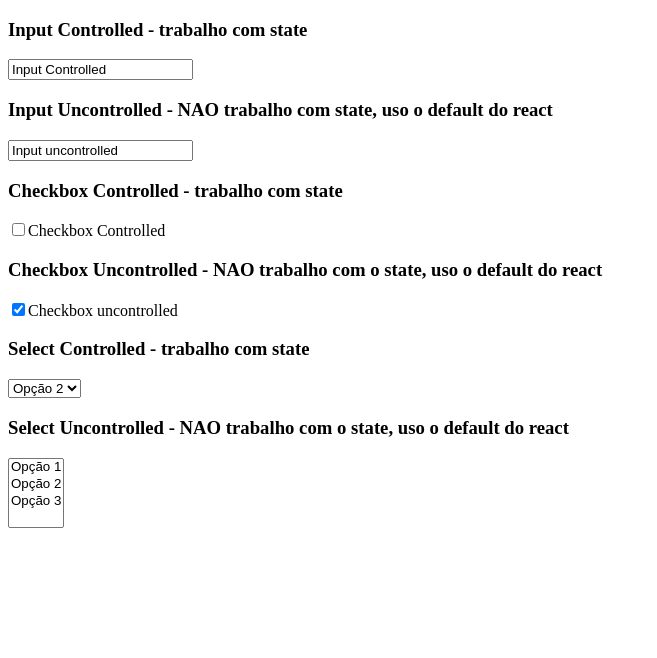
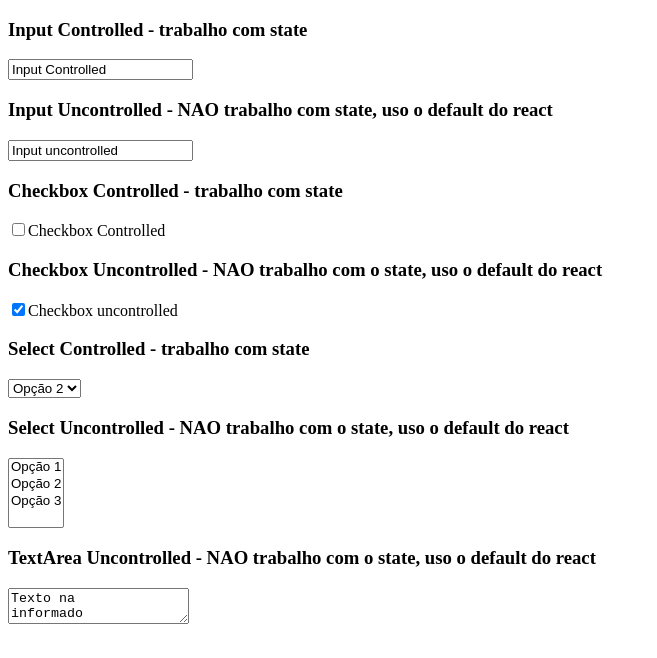
Before and after one commit to mvgmenezes/react-functions, a React (Create React App) app: page / in a window 1280 px wide. Shown: the top 658 px of the page, without its empty margins (0-657 px from the left). Built offline with nearby package versions, Linux system fonts and the light colour scheme.

Commit message:
trabalhando com Formulario - TextArea

```diff
--- a/src/forms.js
+++ b/src/forms.js
@@ -61,6 +61,10 @@ class Forms extends Component {
                         <option value='3'>Opção 3</option>
                     </select>
 
+                    <br/>
+                    <h3>TextArea Uncontrolled - NAO trabalho com o state, uso o default do react</h3>
+                    <textarea defaultValue={'Texto na \ninformado'}></textarea>
+
                 </form>
             </div>
         )
```
